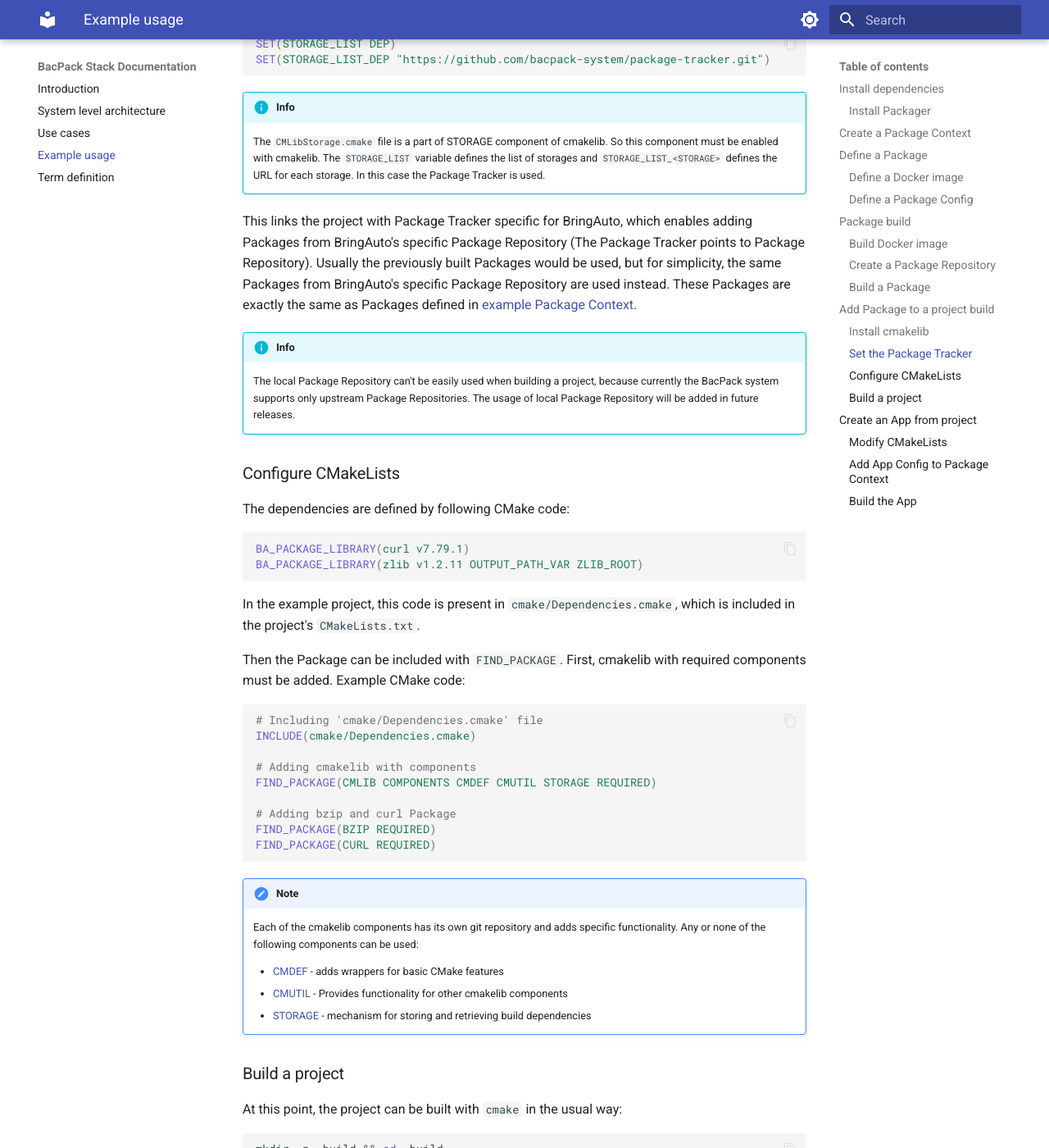
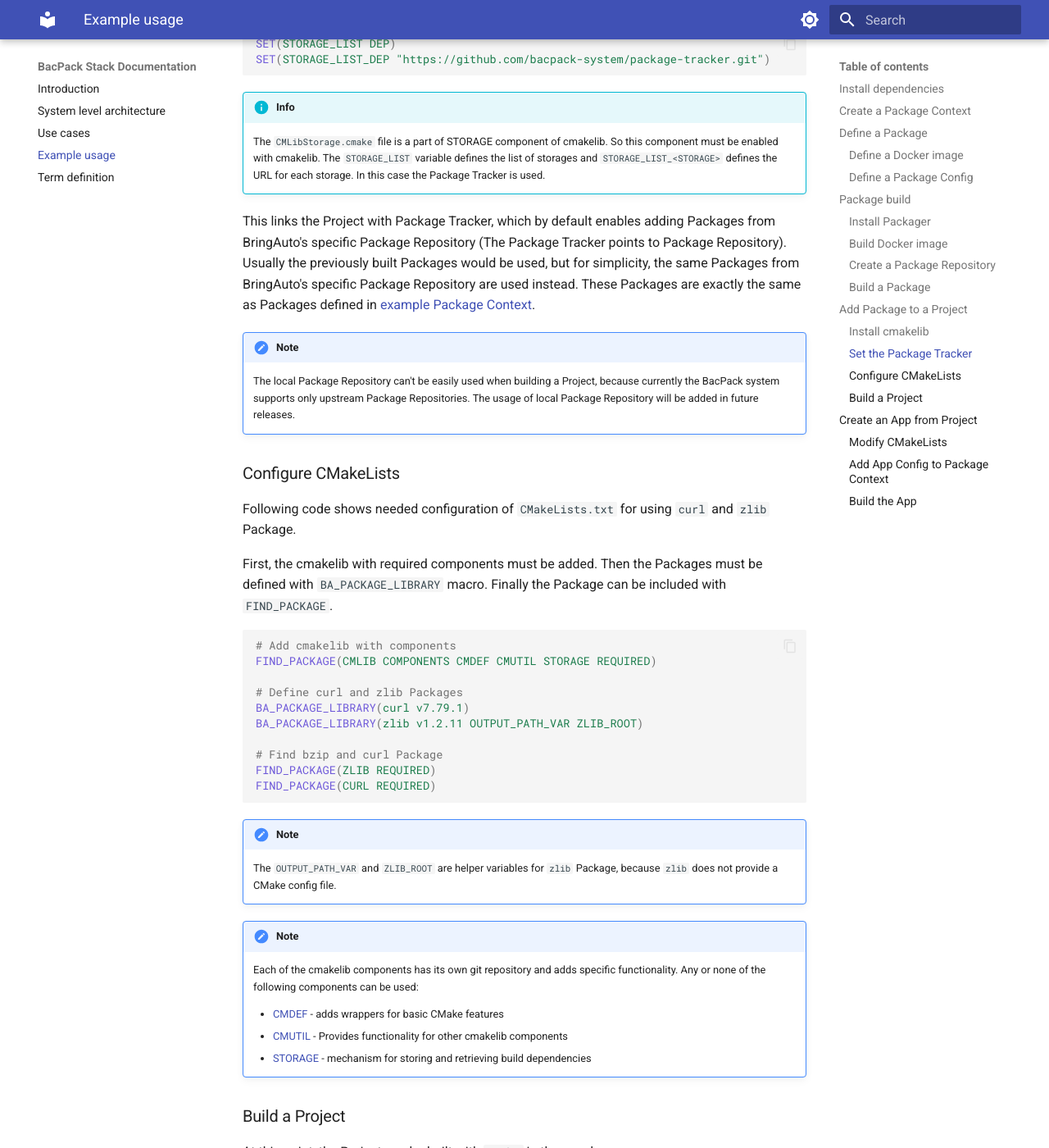
Before and after one commit to bacpack-system/bacpack-system.github.io, an MkDocs documentation site: the page built from docs/example_usage.md, in a window 1280 px wide and 1400 px high, scrolled down 4724 px. Shown: the whole window at 82% size. Built offline with MkDocs 1.6.1 and Material for MkDocs 9.7.7, drawn with Linux system fonts in a browser that asks for light colours; some of the changed text lies outside the part shown.

Commit message:
Overall improvements

````diff
--- a/docs/architecture.md
+++ b/docs/architecture.md
@@ -12,7 +12,7 @@
  - Package Tracker
  - Project
 
-The interactions and relationships between these components are shown on next diagram.
+The interactions and relationships between these Components are shown on next diagram.
 
 ```mermaid
 ---
@@ -54,14 +54,14 @@
 
     %% EXAMPLE USAGE RELATIONSHIPS
 
-    %% Project uses PackageTracker (Composition - project owns its tracker)
+    %% Project uses PackageTracker (Composition - Project owns its tracker)
     Project *-- PackageTracker : uses
 
     %% PackageTracker interacts with repository and creates sysroot (Association)
     PackageTracker --> PackageRepository : retrieves Packages from
 ```
 
-### Main components
+### Main Components
 
 #### Packager
 
@@ -126,7 +126,7 @@
 Packages/Apps from Package Repository. Projects link to Package Tracker repository to use Packages
 built in Package Repository.
 
-The Package Tracker links to a Package Repository. This link must be changed to work with project
+The Package Tracker links to a Package Repository. This link must be changed to work with Project
 specific Package Repository.
 
 ```mermaid
@@ -150,7 +150,7 @@
   PackageTracker --> PackageRepository : retrieves Packages from
 ```
 
-### Project specific components
+### Project specific Components
 
 #### Package Repository
 
@@ -269,7 +269,7 @@
 Dependency tracking library for CMake. It defines macros for dependency tracking and features
 caching for efficient use and building of dependencies.
 
-The links between cmakelib and other components are shown on next diagram.
+The links between cmakelib and other Components are shown on next diagram.
 
 ```mermaid
 ---
@@ -291,7 +291,7 @@
     cmakelib *-- CMLibStorage : is component of
 ```
 
-The interactions between cmakelib and other components when building a project are shown on next diagram.
+The interactions between cmakelib and other Components when building a Project are shown on next diagram.
 
 ```mermaid
 sequenceDiagram
--- a/docs/example_usage.md
+++ b/docs/example_usage.md
@@ -2,24 +2,19 @@
 
 The goal of this document is to demonstrate some of the use cases defined in
 [Use Cases](./use_cases.md). During this tutorial an example CMake based project will be created.
-This project will use a dependency - another CMake based project. The dependency will be built and
-added to the project using BacPack system. Finally the newly created project will be added to
+This Project will use a dependency - another CMake based project. The dependency will be built and
+added to the Project using BacPack system. Finally the newly created Project will be added to
 BacPack system as an App and built.
 
-The example project will use `curl` dependency for simply printing a html content of
-`https://www.example.com` webpage. In the following steps, the `curl` Package will be defined and
-built. Then the example project will be created and configured to use the `curl` Package.
+The [example Project](https://github.com/bacpack-system/example-project) will use `curl` dependency
+for simply printing a html content of `https://www.example.com` webpage. In the following steps,
+the `curl` Package will be defined and built. Then the example Project will be created and
+configured to use the `curl` Package.
 
 ## Install dependencies
 
 Install the required dependencies for using BacPack system - [docker](https://www.docker.com/) and
 [cmakelib](https://github.com/cmakelib/cmakelib).
-
-### Install Packager
-
-Packager is a tool for building Packages and Apps. It must be built from source. The build
-instructions are in the [Packager repository](https://github.com/bacpack-system/packager). The name
-of the built binary is `bap-builder`, which is used in [Build a Package](#build-a-package) section.
 
 ## Create a Package Context
 
@@ -87,7 +82,7 @@
 
 ## Define a Package
 
-The example project uses `curl` as a dependency, which depends on `zlib`. The definition files
+The example Project uses `curl` as a dependency, which depends on `zlib`. The definition files
 of these Packages (Configs) need to be created inside a Package Context.
 
 BacPack system supports building Packages for multiple target platforms. For this the Docker images
@@ -273,6 +268,14 @@
 Firstly, the target Docker image must be build. Then if not already created, the Package Repository
 must be created. Finally the `curl` Package can be build.
 
+### Install Packager
+
+Packager is a tool for building Packages and Apps. It is available as a
+[binary release for Linux](https://github.com/bacpack-system/packager/releases) or it can be built
+from source. The build instructions are in the
+[Packager repository](https://github.com/bacpack-system/packager). The name of the built binary is
+`bap-builder`, which is used in next sections.
+
 ### Build Docker image
 
 If the used image is not built on the system, it must be built with the `build-image` Packager command.
@@ -327,10 +330,10 @@
 
 The `curl` Package can now be used as a dependency for projects.
 
-## Add Package to a project build
+## Add Package to a Project
 
-The [example project](https://github.com/bacpack-system/example-project) will be built in the
-following steps. The project uses `curl` Package built in previous steps as a dependency.
+The [example Project](https://github.com/bacpack-system/example-project) will be built in the
+following steps. The Project uses `curl` Package built in previous steps as a dependency.
 
 ### Install cmakelib
 
@@ -339,7 +342,7 @@
 
 ### Set the Package Tracker
 
-In the project root directory, the `CMLibStorage.cmake` needs to be added with the following content:
+In the Project root directory, the `CMLibStorage.cmake` needs to be added with the following content:
 
 ```cmake
 SET(STORAGE_LIST DEP)
@@ -353,44 +356,42 @@
     `STORAGE_LIST_<STORAGE>` defines the URL for each storage. In this case the Package Tracker
     is used.
 
-This links the project with Package Tracker specific for BringAuto, which enables adding Packages
-from BringAuto's specific Package Repository (The Package Tracker points to Package Repository).
-Usually the previously built Packages would be used, but for simplicity, the same Packages from
-BringAuto's specific Package Repository are used instead. These Packages are exactly the same as
-Packages defined in [example Package Context](https://github.com/bacpack-system/example-context).
+This links the Project with Package Tracker, which by default enables adding Packages from
+BringAuto's specific Package Repository (The Package Tracker points to Package Repository). Usually
+the previously built Packages would be used, but for simplicity, the same Packages from BringAuto's
+specific Package Repository are used instead. These Packages are exactly the same as Packages
+defined in [example Package Context](https://github.com/bacpack-system/example-context).
 
-!!! info
+!!! note
 
-    The local Package Repository can't be easily used when building a project, because currently
+    The local Package Repository can't be easily used when building a Project, because currently
     the BacPack system supports only upstream Package Repositories. The usage of local Package
     Repository will be added in future releases.
 
 ### Configure CMakeLists
 
-The dependencies are defined by following CMake code:
+Following code shows needed configuration of `CMakeLists.txt` for using `curl` and `zlib` Package.
+
+First, the cmakelib with required components must be added. Then the Packages must be defined with
+`BA_PACKAGE_LIBRARY` macro. Finally the Package can be included with `FIND_PACKAGE`.
 
 ```cmake
+# Add cmakelib with components
+FIND_PACKAGE(CMLIB COMPONENTS CMDEF CMUTIL STORAGE REQUIRED)
+
+# Define curl and zlib Packages
 BA_PACKAGE_LIBRARY(curl v7.79.1)
 BA_PACKAGE_LIBRARY(zlib v1.2.11 OUTPUT_PATH_VAR ZLIB_ROOT)
+
+# Find bzip and curl Package
+FIND_PACKAGE(ZLIB REQUIRED)
+FIND_PACKAGE(CURL REQUIRED)
 ```
 
-In the example project, this code is present in `cmake/Dependencies.cmake`, which is included in
-the project's `CMakeLists.txt`.
+!!! note
 
-Then the Package can be included with `FIND_PACKAGE`. First, cmakelib with required components must
-be added. Example CMake code:
-
-```cmake
-# Including 'cmake/Dependencies.cmake' file
-INCLUDE(cmake/Dependencies.cmake)
-
-# Adding cmakelib with components
-FIND_PACKAGE(CMLIB COMPONENTS CMDEF CMUTIL STORAGE REQUIRED)
-
-# Adding bzip and curl Package
-FIND_PACKAGE(BZIP REQUIRED)
-FIND_PACKAGE(CURL REQUIRED)
-```
+    The `OUTPUT_PATH_VAR` and `ZLIB_ROOT` are helper variables for `zlib` Package, because `zlib`
+    does not provide a CMake config file.
 
 !!! note
 
@@ -401,9 +402,9 @@
      - [CMUTIL](https://github.com/cmakelib/cmakelib-component-cmutil) - Provides functionality for other cmakelib components
      - [STORAGE](https://github.com/cmakelib/cmakelib-component-storage) - mechanism for storing and retrieving build dependencies
 
-### Build a project
+### Build a Project
 
-At this point, the project can be built with `cmake` in the usual way:
+At this point, the Project can be built with `cmake` in the usual way:
 
 ```bash
 mkdir -p _build && cd _build
@@ -440,9 +442,9 @@
 Now the App can be added to a Package Context.
 
 ??? example "example App Config"
-    Following JSON is the Release variation App Config for the example project. The Config is
+    Following JSON is the Release variation App Config for the example Project. The Config is
     very similar to previously defined Package Configs in this example. The only important changes
-    are to Git URI and Package name to reflect this example project.
+    are to Git URI and Package name to reflect this example Project.
 
     ```json
     {
````
Also changed, not shown: other parts of docs/architecture.md (+2 -2 lines), other parts of docs/example_usage.md (+12 -11 lines), README.md (+5 -4 lines), docs/index.md (+8 -6 lines), docs/term_definition.md (+2 -2 lines), docs/use_cases.md (+3 -3 lines).
